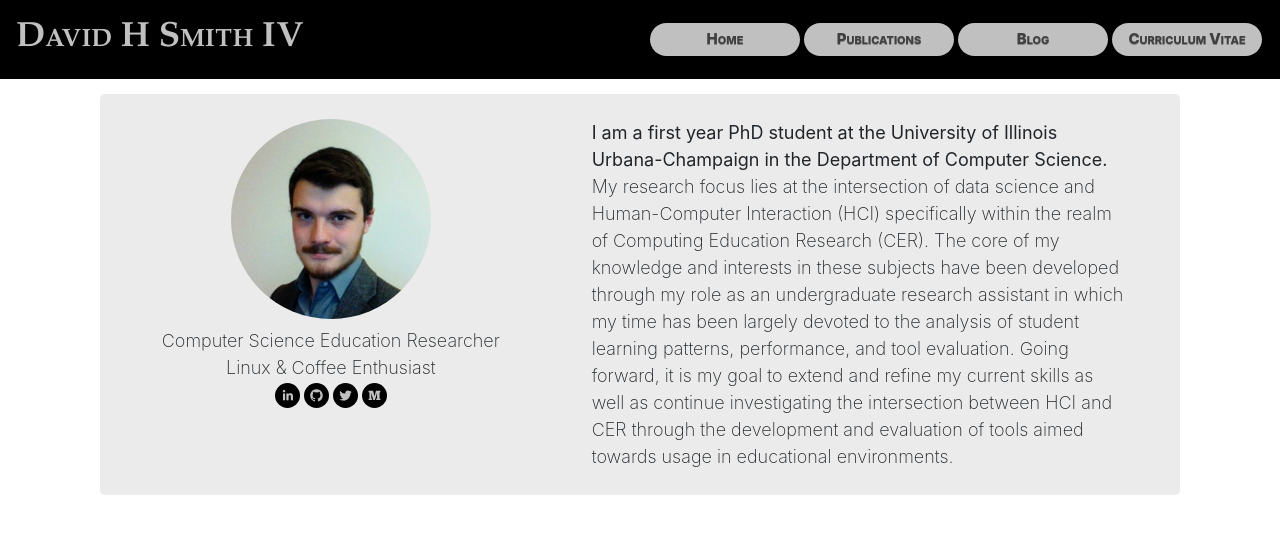
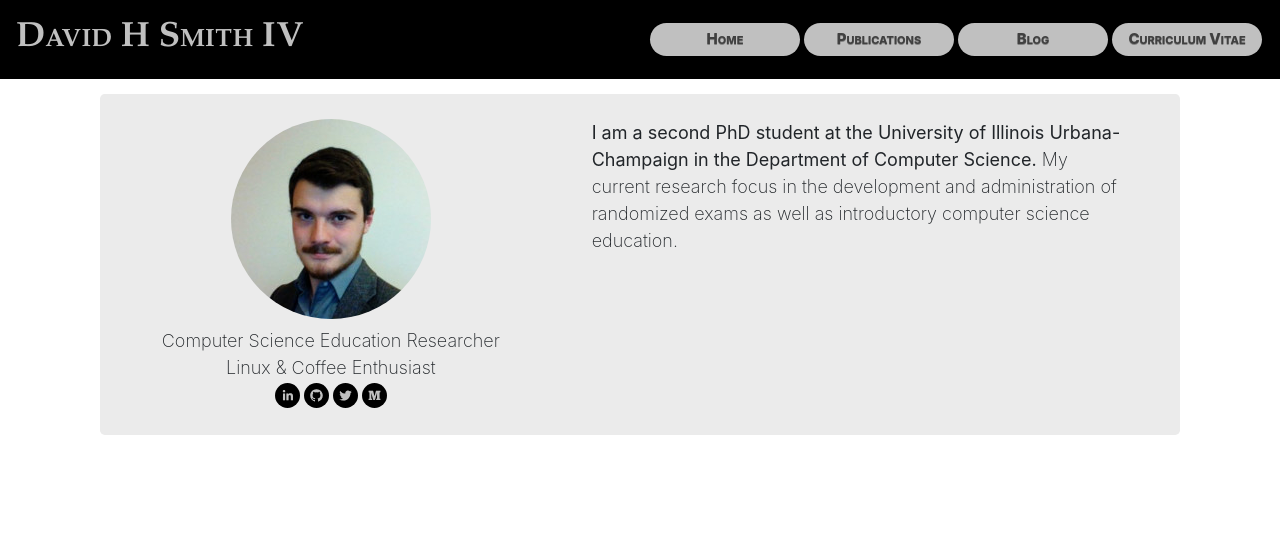
Before and after one commit to CoffeePoweredComputers/CoffeePoweredComputers.github.io, a React (Create React App) app: page /#/ in a window 1280 px wide. Shown: the top 534 px of the page. Built offline with nearby package versions, Linux system fonts and the light colour scheme; the HTML template or start-up script is replaced by a standard one.

Commit message:
added new files

```diff
--- a/src/components/CV/cv.json
+++ b/src/components/CV/cv.json
@@ -26,6 +26,13 @@
 
     "experience" : [
         {
+            "employer": "University of Illinois at Urbana-Champaign",
+            "position":  "Co-Instructor",
+            "duration": "Spring 2022",
+            "accomplishments": [
+            ]
+        },
+        {
             "employer": "University Laboratory High School",
             "position":  "Instructor - Intro to Computer Programming ",
             "duration": "Fall 2021",
@@ -34,7 +41,7 @@
         },
         {
             "employer": "University of Illinois at Urbana-Champaign",
-            "position":  "Instructor - CS 105 Summer '21'",
+            "position":  "Instructor",
             "duration": "Summer 2021",
             "accomplishments": [
             ]
@@ -42,7 +49,7 @@
         {
             "employer": "University of Illinois at Urbana-Champaign",
             "position":  "Teaching Assistant - CS 105",
-            "duration": "Fall 2020 - ",
+            "duration": "Fall 2020 - Fall 2021",
             "accomplishments": [
                 "Listed among \"Instructors Ranked as Excellent\" for the Spring 2021 semester",
                 "Developed a Discord bot and environment for facillitating lecture discussions and labs during the COVID-19 pandemic"
@@ -73,6 +80,14 @@
 
     "projects" : [
 
+        {
+            "title": "Teaching Endorsement in Computer Science" ,
+            "client": "University of Illinois @ Urbana-Champaign - Department of Curriculum and Instructor",
+            "image_path": "assets/uiuc_ed.png",
+            "work": [
+                "Currently working to develop CI 487 - Data Structures for CS Teachers"
+            ]
+        },
         {
             "title": "High Performance Computing Time-Series Visualization Dashboard" ,
             "client": "Dr. Tanzima Islam, Lawrence Livermore National Laboratory, Western Washington University",
--- a/src/components/Home/Home.jsx
+++ b/src/components/Home/Home.jsx
@@ -51,10 +51,8 @@ export default class Home extends Component {
             <Col className='bio bio-alignment'>
 
               <b>
-                I am a first year PhD student at the University of Illinois Urbana-Champaign in the Department of Computer Science. </b>
-              My research focus lies at the intersection of data science and Human-Computer Interaction (HCI) specifically within the realm of Computing Education Research (CER).
-              The core of my knowledge and interests in these subjects have been developed through my role as an undergraduate research assistant in which my time has been largely devoted to the analysis of student learning patterns, performance, and tool evaluation.
-              Going forward, it is my goal to extend and refine my current skills as well as continue investigating the intersection between HCI and CER through the development and evaluation of tools aimed towards usage in educational environments.
+                  I am a second PhD student at the University of Illinois Urbana-Champaign in the Department of Computer Science. </b>
+              My current research focus in the development and administration of randomized exams as well as introductory computer science education.
 
             </Col>
           </Row>
```
Also changed, not shown: public/assets/uiuc_ed.png (added).
